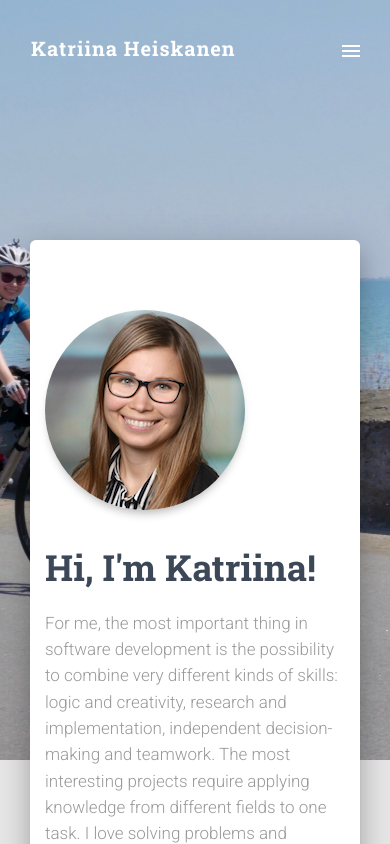
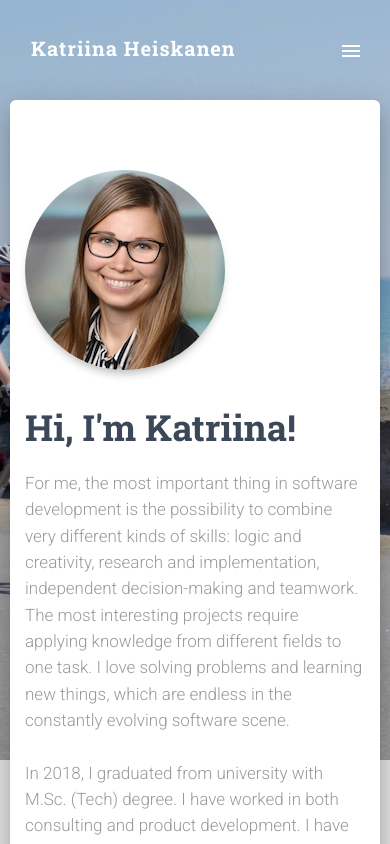
Before and after one commit to Kathei/Kathei.github.io, a React (Create React App) app: page /about-me in a window 390 px wide. Shown: the top 844 px of the page. Built offline with nearby package versions, Linux system fonts and the light colour scheme.

Commit message:
Mobile screen style fixes

```diff
--- a/src/assets/jss/material-kit-react/views/pageStyle.js
+++ b/src/assets/jss/material-kit-react/views/pageStyle.js
@@ -5,17 +5,25 @@ const pageStyle = {
     container: {
         zIndex: "12",
         color: "#FFFFFF",
-        marginTop: "-300px",
-        marginBottom: "100px",
+        margin: "0 20px",
+
         ...container
       },
       main: {
         background: "#FFFFFF",
-        position: "relative",
+        position: "absolute",
+        top: "100px",
+        left: "0",
+        right: "0",
+        margin: "0 30px 100px",
+        "@media only screen and (max-width: 768px)": {
+          margin: "0 10px 100px"
+        },
         zIndex: "3"
       },
       mainRaised: {
-        margin: "-520px 30px -70px",
+
+
         borderRadius: "6px",
         boxShadow:
           "0 16px 24px 2px rgba(0, 0, 0, 0.14), 0 6px 30px 5px rgba(0, 0, 0, 0.12), 0 8px 10px -5px rgba(0, 0, 0, 0.2)"
--- a/src/components/Header/HeaderLinks.js
+++ b/src/components/Header/HeaderLinks.js
@@ -37,8 +37,6 @@ export default function HeaderLinks(props) {
         Contact
       </Link>
       </ListItem>
-
-
     </List>
   );
 }
```
